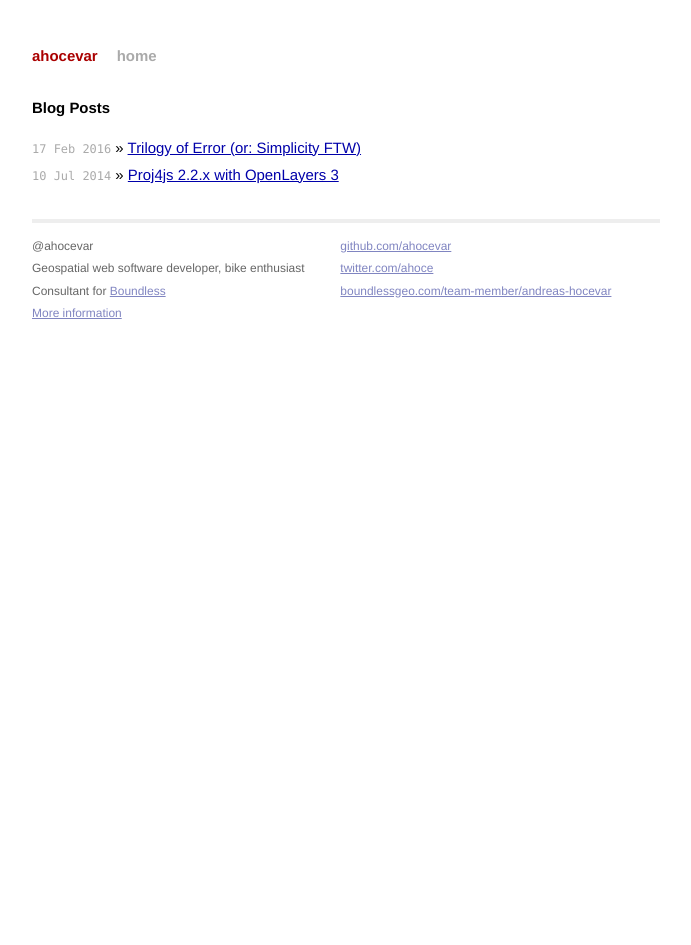
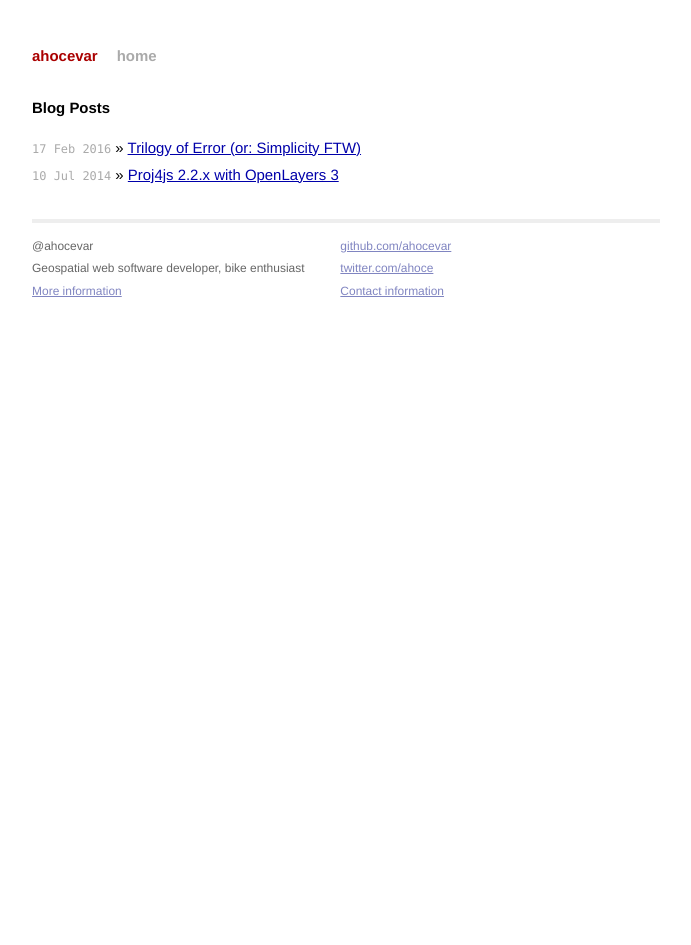
Before and after one commit to ahocevar/ahocevar.github.io, a Jekyll site: the page built from index.html, in a window 1280 px wide. Shown: the whole page, without its empty margins (294-985 px from the left). Built offline with Jekyll 4.4.1, drawn with Linux system fonts in a browser that asks for light colours.

Commit message:
Update contact information

```diff
--- a/_layouts/default.html
+++ b/_layouts/default.html
@@ -28,7 +28,6 @@
               <p>
                 @ahocevar<br />
                 Geospatial web software developer, bike enthusiast<br>
-                Consultant for <a href="http://boundlessgeo.com/">Boundless</a><br>
                 <a href="http://ahocevar.com/">More information</a>
               </p>
             </div>
@@ -36,7 +35,7 @@
               <p>
                 <a href="https://github.com/ahocevar">github.com/ahocevar</a><br>
                 <a href="https://twitter.com/ahoce">twitter.com/ahoce</a><br>
-                <a href="http://boundlessgeo.com/team-member/andreas-hocevar">boundlessgeo.com/team-member/andreas-hocevar</a><br>
+                <a href="https://firmen.wko.at/Web/DetailsKontakt.aspx?FirmaID=fc1150d0-b795-460d-82fa-54a4cf6da862">Contact information</a><br>
               </p>
             </div>
           </div>
```
